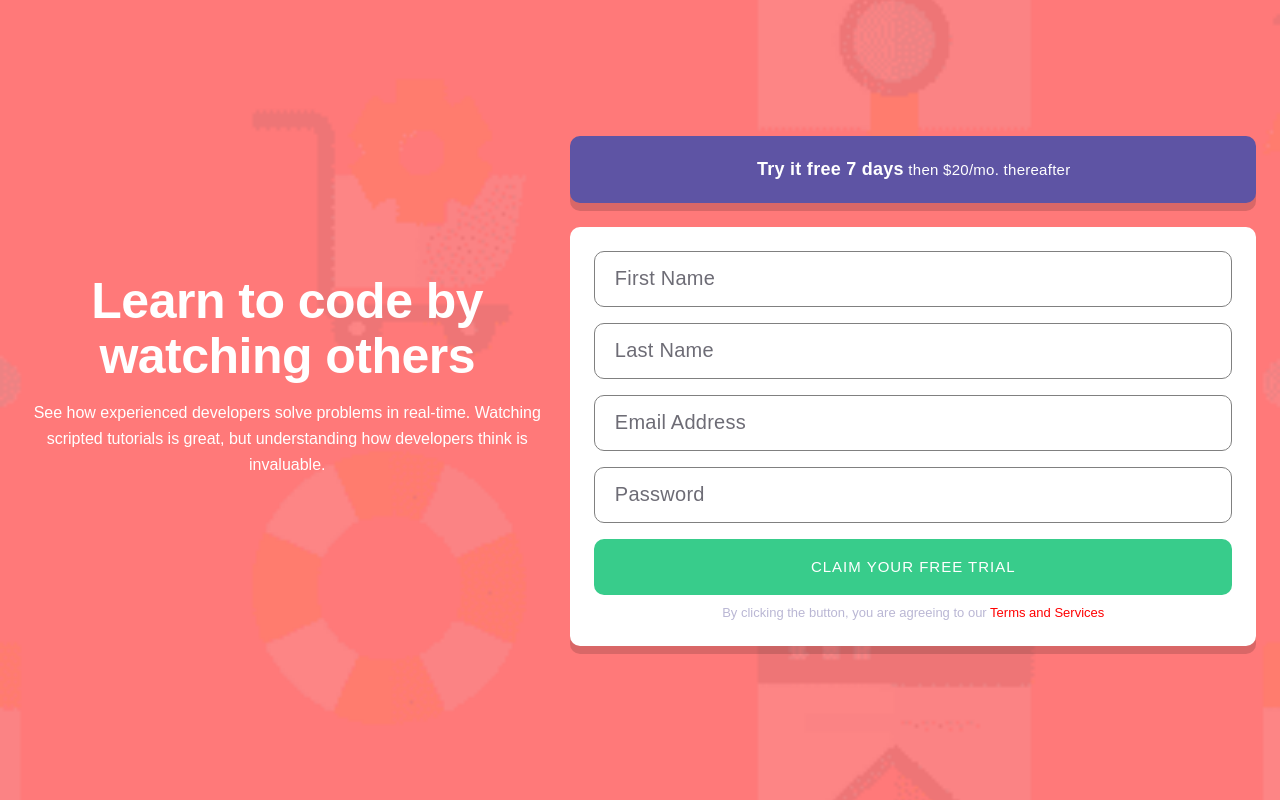
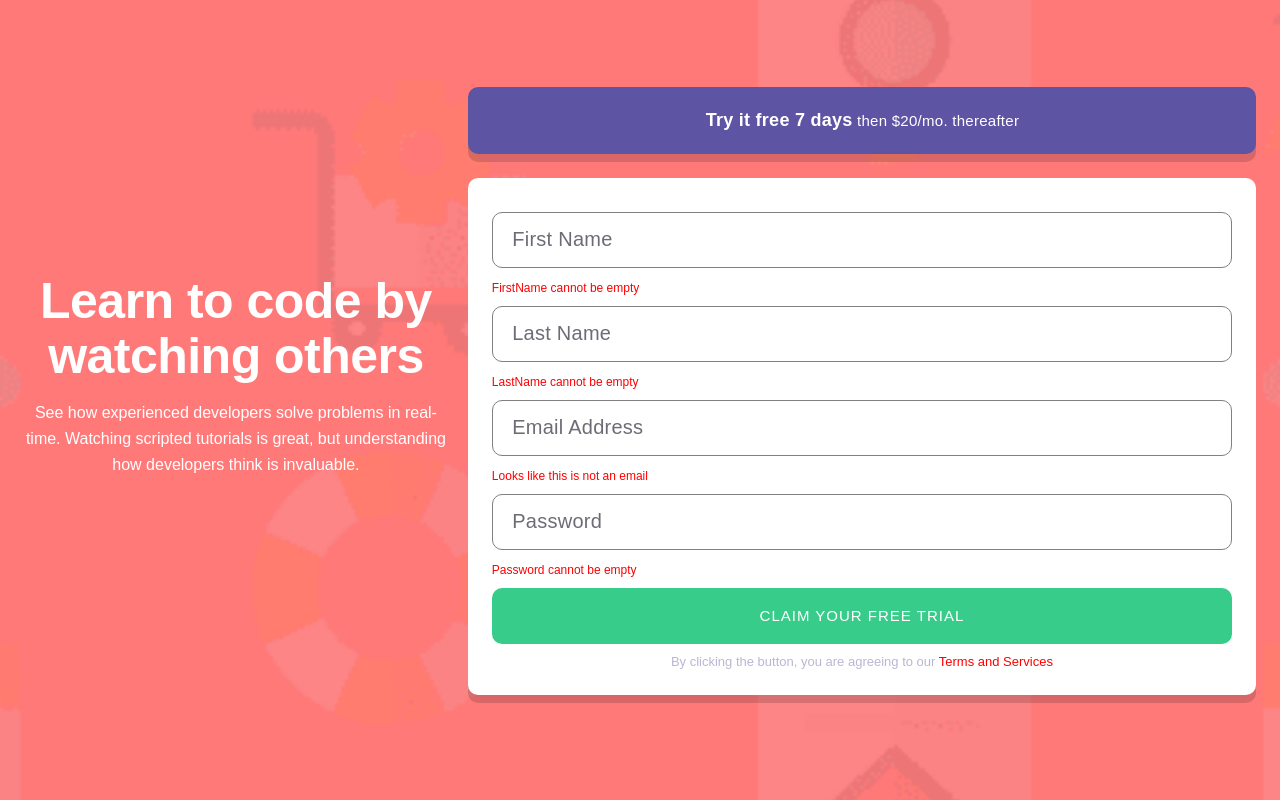
Before and after one commit to beqatsk/Signup-form, a React (Vite) app: page / in a window 1280 px wide. Built offline with nearby package versions, Linux system fonts and the light colour scheme.

Commit message:
create FormDataType

```diff
--- a/src/App.tsx
+++ b/src/App.tsx
@@ -1,6 +1,31 @@
 import styled from "styled-components";
+import { FormEvent, useState, ChangeEvent } from "react";
 
+interface FormDataType {
+  firstName: string;
+  lastName: string;
+  email: string;
+  password: string;
+}
 function App() {
+  const [formData, setFormDate] = useState<FormDataType>({
+    firstName: "",
+    lastName: "",
+    email: "",
+    password: "",
+  });
+
+  const handleSubmit = (event: FormEvent<HTMLFormElement>) => {
+    event.preventDefault();
+  };
+  const handleInputChange = (event: ChangeEvent<HTMLInputElement>) => {
+    const { name, value } = event.target;
+
+    setFormDate({
+      ...formData,
+      [name]: value,
+    });
+  };
   return (
     <>
       <Container>
@@ -19,11 +44,39 @@ function App() {
             </PriceText>
           </PriceCard>
           <FormCard>
-            <NameInput placeholder="First Name"></NameInput>
-            <NameInput placeholder="Last Name"></NameInput>
-            <NameInput placeholder="Email Address"></NameInput>
-            <NameInput placeholder="Password"></NameInput>
-            <Button>CLAIM YOUR FREE TRIAL</Button>
+            <form onSubmit={handleSubmit}>
+              <NameInput
+                placeholder="First Name"
+                name="firstName"
+                value={formData.firstName}
+                onChange={handleInputChange}
+              />
+
+              <Error>FirstName cannot be empty</Error>
+              <NameInput
+                placeholder="Last Name"
+                name="lastName"
+                value={formData.lastName}
+                onChange={handleInputChange}
+              />
+              <Error>LastName cannot be empty</Error>
+              <NameInput
+                placeholder="Email Address"
+                name="email"
+                value={formData.email}
+                onChange={handleInputChange}
+              />
+              <Error> Looks like this is not an email</Error>
+              <NameInput
+                placeholder="Password"
+                name="password"
+                value={formData.password}
+                onChange={handleInputChange}
+              />
+              <Error>Password cannot be empty</Error>
+              <Button type="submit">CLAIM YOUR FREE TRIAL</Button>
+            </form>
+
             <AboutText>
               By clicking the button, you are agreeing to our{" "}
               <AboutSpan>Terms and Services</AboutSpan>
@@ -36,6 +89,7 @@ function App() {
 }
 
 export default App;
+
 const Container = styled.div`
   background-image: url(/images/background.png);
   width: 375px;
@@ -73,7 +127,7 @@ const Title = styled.h1`
     font-size: 50px;
     line-height: 1.1;
     letter-spacing: -0.52px;
-    width: 525px;
+    max-width: 525px;
   }
 `;
 const Paragraph = styled.p`
@@ -112,6 +166,7 @@ const FormCard = styled.div`
   margin-top: 24px;
 `;
 const NameInput = styled.input`
+  position: relative;
   width: 100%;
   height: 56px;
   padding-left: 19.4px;
@@ -122,7 +177,8 @@ const NameInput = styled.input`
   text-align: left;
   color: #3d3b48;
   border-radius: 10px;
-  margin-bottom: 16px;
+  margin-top: 10px;
+  margin-bottom: 10px;
   border: 1px solid grey;
   &::placeholder {
     font-size: 20px;
@@ -137,6 +193,7 @@ const Button = styled.button`
   color: white;
   font-size: 15px;
   font-weight: 500;
+  margin-top: 10px;
   letter-spacing: 1px;
   background-color: #38cc8b;
   cursor: pointer;
@@ -157,3 +214,18 @@ const AboutSpan = styled.span`
   color: red;
   cursor: pointer;
 `;
+const Error = styled.span`
+  width: 158px;
+  color: red;
+  font-size: 12px;
+  text-align: right;
+  margin-bottom: 20px;
+`;
+// const ErrorImage = styled.div`
+//   background-image: url(/images/errorImage.png);
+//   width: 24px;
+//   height: 24px;
+//   position: absolute;
+
+//   left: 100px;
+// `;
```
Also changed, not shown: public/images/errorImage.png (added).
